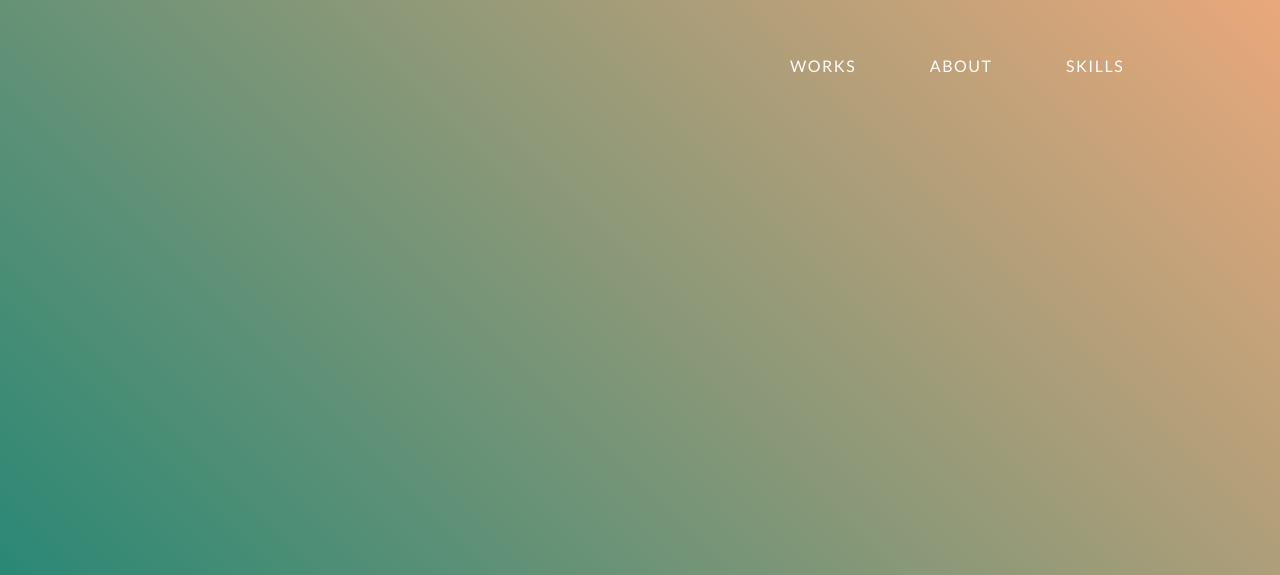
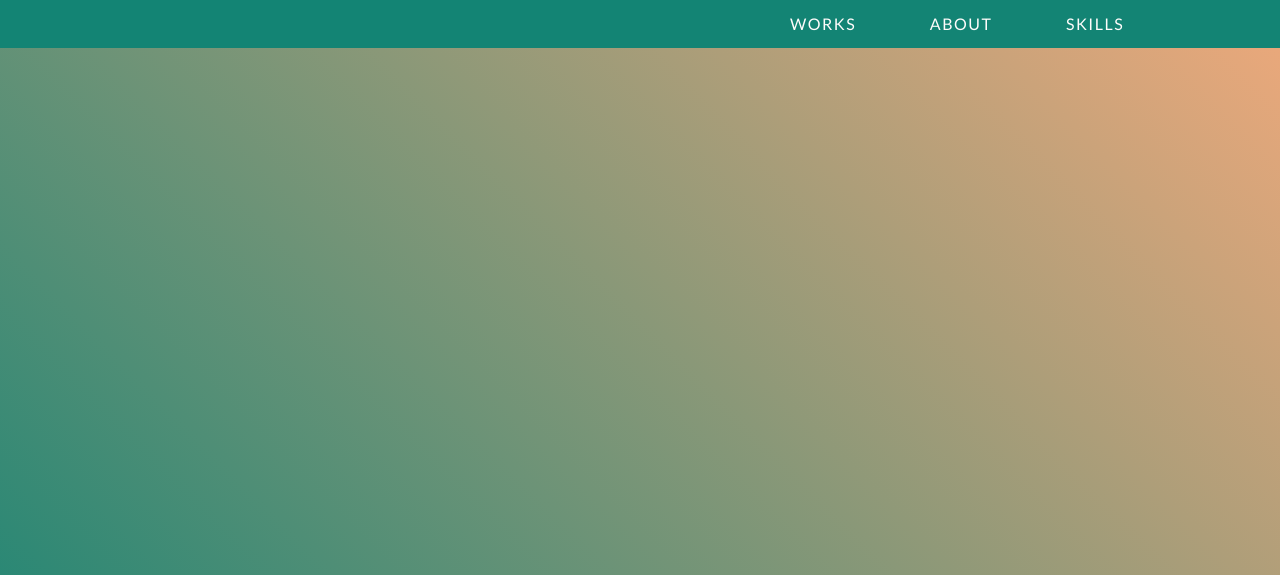
Before and after one commit to 4betterweb/4betterweb.github.io, a website built with webpack: page src/index.html in a window 1280 px wide. Shown: the top 575 px of the page. Built offline with nearby package versions, Linux system fonts and the light colour scheme.

Commit message:
Added smart navbar

```diff
--- a/src/index.js
+++ b/src/index.js
@@ -1,2 +1,12 @@
 import 'normalize.css';
 import './style/main.scss';
+import { handleNavScroll, throttle } from './js/utils';
+
+const nav = document.querySelector('nav');
+const mediaQuery = window.matchMedia('(prefers-reduced-motion: reduce)');
+
+window.addEventListener('scroll', () => {
+  if (mediaQuery && !mediaQuery.matches) {
+    throttle(handleNavScroll(nav), 250);
+  }
+});
--- /dev/null
+++ b/src/js/utils.js
@@ -0,0 +1,45 @@
+let previousScrollPosition = 0;
+
+const isScrollingDown = () => {
+  const currentScrolledPosition = window.scrollY || window.pageYOffset;
+  let scrollingDown;
+
+  if (currentScrolledPosition > previousScrollPosition) {
+    scrollingDown = true;
+  } else {
+    scrollingDown = false;
+  }
+  previousScrollPosition = currentScrolledPosition;
+  return scrollingDown;
+};
+
+const handleNavScroll = (nav) => {
+  if (isScrollingDown() && !nav.contains(document.activeElement)) {
+    nav.classList.add('scroll-down');
+    nav.classList.remove('scroll-up');
+  } else {
+    nav.classList.add('scroll-up');
+    nav.classList.remove('scroll-down');
+  }
+};
+
+// initialize a throttleWait variable
+let throttleWait;
+
+const throttle = (callback, time) => {
+  // if the variable is true, don't run the function
+  if (throttleWait) return;
+
+  // set the wait variable to true to pause the function
+  throttleWait = true;
+
+  // use setTimeout to run the function within the specified time
+  setTimeout(() => {
+    callback();
+
+    // set throttleWait to false once the timer is up to restart the throttle function
+    throttleWait = false;
+  }, time);
+};
+
+export { handleNavScroll, throttle };
--- a/src/style/main.scss
+++ b/src/style/main.scss
@@ -97,22 +97,32 @@ h3 {
 }
 
 .menu {
-  position: fixed;
+  position: sticky;
   z-index: 1;
   width: 100%;
   top: 0;
-  background-color: transparent;
+  background-color: $secondary;
+  transition: top 0.5s ease-in-out;
+}
+
+.menu.scroll-up,
+nav:focus-within {
+  top: 0;
+}
+
+.menu.scroll-down {
+  top: -100%;
 }
 
 .menu-links {
   display: flex;
   justify-content: space-evenly;
   align-items: center;
-
+  line-height: 1;
   a {
     color: $text-color-light;
     display: inline-block;
-    padding: 1.5em 0.8em;
+    padding: 1em 0.8em;
     transition: $transition;
     text-transform: uppercase;
     letter-spacing: 1.5px;
@@ -124,7 +134,7 @@ h3 {
 }
 
 header {
-  height: 100vh;
+  height: calc(100vh - 3em);
   background: #138474;
   background: linear-gradient(45deg, #138474 0%, #e9a87b 100%);
   position: relative;
@@ -212,15 +222,15 @@ footer {
 
 .back-to-top {
   position: absolute;
-  bottom: 60px;
+  bottom: 70px;
   right: 20px;
   width: 45px;
   height: 45px;
   text-indent: -999em;
   background-color: $gradient;
   border-radius: 50%;
+  transition: background-color 0.5s ease-in-out;
   transform: rotate(45deg);
-  transition: background-color 0.5s ease-in-out;
   &:hover,
   &:focus {
     background-color: $primary;
@@ -343,10 +353,6 @@ footer {
 }
 
 @media only screen and (min-width: 75em) {
-  .menu-links a {
-    padding: 3.5em 0.8em;
-  }
-
   .welcome-text {
     margin-left: 0;
   }
```
